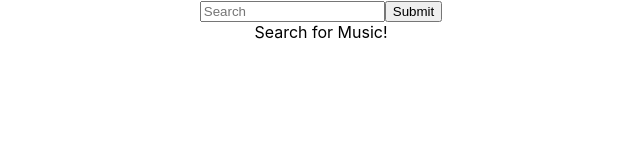
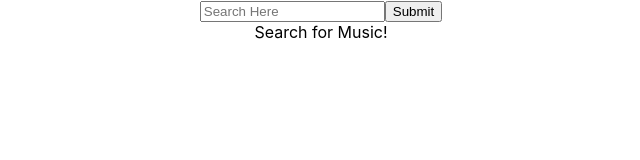
Before and after one commit to Foxshane997/Music-Library, a React (Create React App) app: page / in a window 1280 px wide. Shown: the top 160 px of the page, without its empty margins (319-959 px from the left). Built offline with nearby package versions, Linux system fonts and the light colour scheme.

Commit message:
Finished and working as intented

```diff
--- a/src/App.js
+++ b/src/App.js
@@ -1,46 +1,51 @@
-import './App.css';
-import { useEffect, useState } from 'react'
-import Gallery from './Components/Gallery';
-import SearchBar from './Components/SearchBar';
-import { DataContext } from './Context/DataContext';
+import "./App.css";
+import { useEffect, useRef, useState } from "react";
+import Gallery from "./Components/Gallery";
+import SearchBar from "./Components/SearchBar";
+import { DataContext } from "./Context/DataContext";
+import { SearchContext } from "./Context/SearchContext";
 
 const App = () => {
-  let [search, setSearch] = useState('')
-  let [message, setMessage] = useState('Search for Music!')
-  let [data, setData] = useState([])
+  let [search, setSearch] = useState("");
+  let [message, setMessage] = useState("Search for Music!");
+  let [data, setData] = useState([]);
+  let searchInput = useRef("");
 
-  const API_URL = 'https://itunes.apple.com/search?term='
-
-  useEffect(() => {
-      if(search) {
-          const fetchData = async () => {
-              document.title = `${search} music`
-              const response = await fetch(API_URL + search)
-              const resData = await response.json()
-              if (resData.results.length > 0) {
-                  return setData(resData.results)
-              } else {
-                  return setMessage('Not Found.')
-              }
-          }
-          fetchData()
-      }
-  }, [search])
+  const API_URL = "https://itunes.apple.com/search?term=";
 
   const handleSearch = (e, term) => {
-      e.preventDefault()
-      setSearch(term)
+    e.preventDefault();
+    {
+      const fetchData = async () => {
+        document.title = `${term} music`;
+        const response = await fetch(API_URL + term);
+        const resData = await response.json();
+        if (resData.results.length > 0) {
+          return setData(resData.results);
+        } else {
+          return setMessage("Not Found.");
         }
+      };
+      fetchData();
+    }
+  };
 
   return (
-      <div className='App'>
-          <SearchBar handleSearch={handleSearch}/>
+    <div className="App">
+      <SearchContext.Provider
+        value={{
+          term: searchInput,
+          handleSearch: handleSearch,
+        }}
+      >
+        <SearchBar />
+      </SearchContext.Provider>
         {message}
       <DataContext.Provider value={data}>
         <Gallery />
       </DataContext.Provider>
     </div>
-  )
-}
+  );
+};
 
-export default App
+export default App;
--- a/src/Components/GalleryItem.js
+++ b/src/Components/GalleryItem.js
@@ -1,25 +1,25 @@
 import React, { useState } from "react";
 
 function GalleryItem(props) {
-    let [view, setView] = useState(false)
+  let [view, setView] = useState(false);
 
   const simpleStyle = {
-        'width': '25vw',
-        'height': '20vh',
-        'border': '1px solid black',
-        'margin': '2px'
-    }
+    width: "25vw",
+    height: "20vh",
+    border: "1px solid black",
+    margin: "2px",
+  };
 
   const detailStyle = {
-        'width': '80vw',
-        'height': '20vh',
-        'border': '1px solid black',
-        'margin': '2px',
-        'backgroundImage': `url(${props.item.artworkUrl100})`,
-        'backgroundRepeat': 'no-repeat',
-        'backgroundSize': 'cover',
-        'color': 'yellow'
-    }
+    width: "80vw",
+    height: "20vh",
+    border: "1px solid black",
+    margin: "2px",
+    backgroundImage: `url(${props.item.artworkUrl100})`,
+    backgroundRepeat: "no-repeat",
+    backgroundSize: "cover",
+    color: "yellow",
+  };
 
   const simpleView = () => {
     return (
@@ -27,8 +27,8 @@ function GalleryItem(props) {
         <h3>{props.item.trackName}</h3>
         <h4>{props.item.collectionName}</h4>
       </div>
-        )
-    }
+    );
+  };
 
   const detailView = () => {
     return (
@@ -38,18 +38,14 @@ function GalleryItem(props) {
         <h4>{props.item.primaryGenreName}</h4>
         <h4>{props.item.releaseDate}</h4>
       </div>
-        )
-    }
+    );
+  };
 
   return (
-        <div onClick={() => setView(!view)}
-        style={{'display': 'inline-block'}}>
-
+    <div onClick={() => setView(!view)} style={{ display: "inline-block" }}>
       {/* This simple ternary shows the simple view when 'view' is false! */}
       {view ? detailView() : simpleView()}
-
     </div>
-    )
-
+  );
 }
-export default GalleryItem
+export default GalleryItem;
--- a/src/Components/SearchBar.js
+++ b/src/Components/SearchBar.js
@@ -1,19 +1,17 @@
-import React, { useState } from "react";
+import React, { useContext } from "react";
+import { SearchContext } from "../Context/SearchContext";
 
-function SearchBar(props){
-    let [searchTerm, setSearchTerm] = useState('')
+function SearchBar() {
+  const { term, handleSearch } = useContext(SearchContext);
 
-    return (
-        <form onSubmit={(e) => props.handleSearch(e, searchTerm)}>
-
-            <input type="text" placeholder="Search"
-            onChange={(e) => props.handleSearch(e, e.target.value)} />
-
-            <input type="submit" />
-
-        </form>
-    )
+  return (
+    <form>
+      <input ref={term} type="text" placeholder="Search Here" />
+      <button onClick={(e) => handleSearch(e, term.current.value)}>
+        Submit
+      </button>
+    </form>
+  );
 }
 
-
-export default SearchBar
+export default SearchBar;
--- /dev/null
+++ b/src/Context/SearchContext.js
@@ -0,0 +1,6 @@
+import { createContext } from "react";
+
+export const SearchContext = createContext({
+  term: "",
+  handleSearch: () => {},
+});
```
Also changed, not shown: src/Components/Gallery.js (+7 -13 lines), src/Context/DataContext.js (line endings or trailing spaces). Lines whose indentation alone changed are shown as unchanged.
